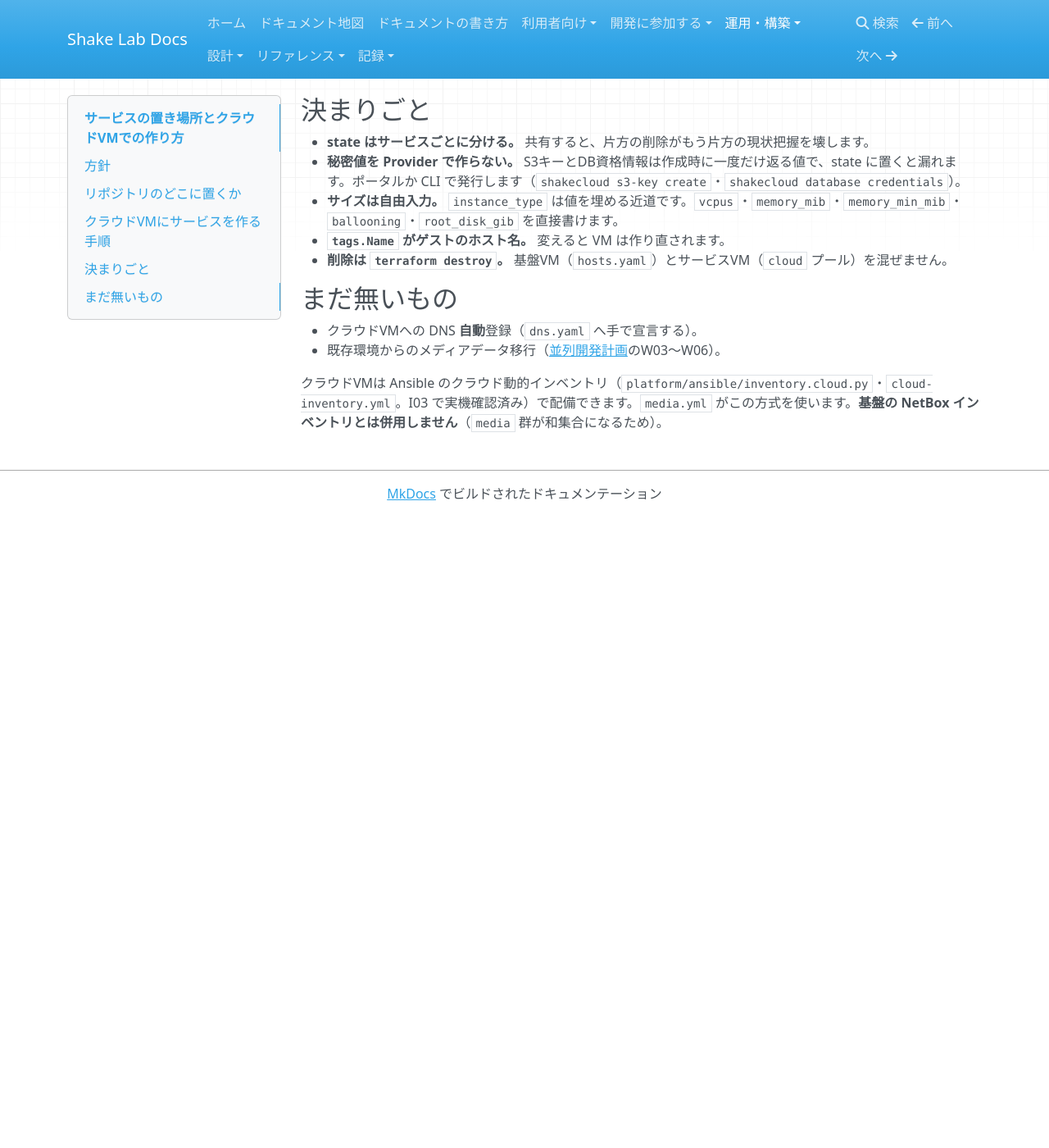
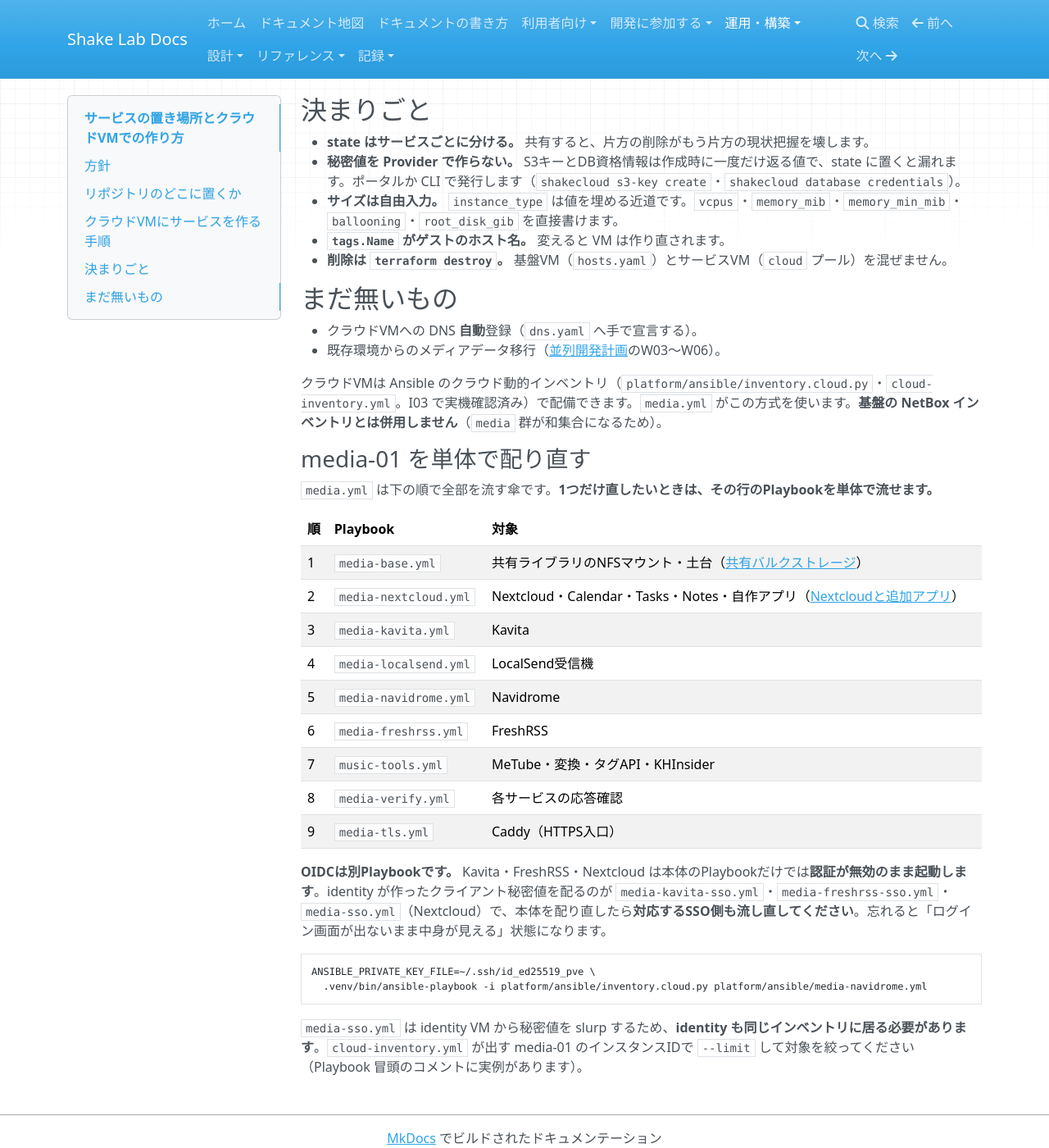
Before and after one commit to rurutheGeek/shake-cloud, an MkDocs documentation site: the page built from docs/operations/services.md, in a window 1280 px wide and 1400 px high, scrolled down 4741 px. Shown: the whole window at 82% size. Built offline with MkDocs 1.6.1, drawn with Linux system fonts in a browser that asks for light colours; nearby versions of some CDN libraries; a script that is not in the unit is left out; before the commit the page ends 5371 px from its top, so only the background shows below that; some of the changed text lies outside the part shown.

Commit message:
docs: 監視の運用ページを新設し、配り直しの手順を埋める
現状との食い違いではなく、内容そのものの不足を監査した。コード側の在庫
（Playbook・dns.yaml のレコード・stacks/*）と文書を突き合わせている。

- monitor-01 は稼働中でアラート23件・dead man's switch・UPS自動停止まで
  あるのに運用ページが無かった。実質的な記述は development/M01 だけで、
  これは開発計画であり節の並びも「2026-09-21追加」という変更履歴の形を
  していて、アラートが鳴った人が読む形になっていない。他の配備済み
  サブシステムはすべて運用ページを持つ。監視だけが例外だった。
  operations/monitoring.md を alerts.yml・compose.yaml・prometheus.yml・
  manage.py から書き起こす。経緯はM01に残し重複させない
- dns.yaml の全レコードを利用者向けページと突き合わせ、Grafana だけ
  「一般利用者も Viewer で入れる」のに案内が無いと分かった。
  services/index.md に足す
- media-01 は傘の media.yml しか書かれておらず、1つだけ直したい運用者は
  Playbook ディレクトリを読むしかなかった。実行順の表を services.md へ。
  あわせて media-*.yml 本体だけではOIDCが無効のまま起動する（秘密値は
  media-*-sso.yml が配る）落とし穴を書く。Playbook冒頭のコメントにしか
  なく、忘れるとログイン画面が出ないまま中身が見える

検出方法の訂正: Playbookをファイル名でgrepすると10本が未言及と出たが、
bootstrap.md は site.yml --tags pve-users の形で呼んでいた。タグ経由も
数えて再検査し pve-users.yml は誤検出と判明した。

検証: unittest 1034件 OK、mkdocs build --strict 成功、yamllint・
check-publication.py ともに追加の指摘なし。

Co-Authored-By: Claude Opus 5 <noreply@anthropic.com>
Claude-Session: https://claude.ai/code/session_014ELkTSSAgP2f91CWzUhWcg

````diff
--- a/docs/operations/services.md
+++ b/docs/operations/services.md
@@ -206,3 +206,29 @@ ssh debian@<address> 'sudo install -d -m 750 /opt/<name> \
 - 既存環境からのメディアデータ移行（[並列開発計画](../development/index.md)のW03〜W06）。
 
 クラウドVMは Ansible のクラウド動的インベントリ（`platform/ansible/inventory.cloud.py`・`cloud-inventory.yml`。I03 で実機確認済み）で配備できます。`media.yml` がこの方式を使います。**基盤の NetBox インベントリとは併用しません**（`media` 群が和集合になるため）。
+
+<a id="media-units"></a>
+### media-01 を単体で配り直す
+
+`media.yml` は下の順で全部を流す傘です。**1つだけ直したいときは、その行のPlaybookを単体で流せます。**
+
+| 順 | Playbook | 対象 |
+| --- | --- | --- |
+| 1 | `media-base.yml` | 共有ライブラリのNFSマウント・土台（[共有バルクストレージ](bulk-storage.md)） |
+| 2 | `media-nextcloud.yml` | Nextcloud・Calendar・Tasks・Notes・自作アプリ（[Nextcloudと追加アプリ](nextcloud.md)） |
+| 3 | `media-kavita.yml` | Kavita |
+| 4 | `media-localsend.yml` | LocalSend受信機 |
+| 5 | `media-navidrome.yml` | Navidrome |
+| 6 | `media-freshrss.yml` | FreshRSS |
+| 7 | `music-tools.yml` | MeTube・変換・タグAPI・KHInsider |
+| 8 | `media-verify.yml` | 各サービスの応答確認 |
+| 9 | `media-tls.yml` | Caddy（HTTPS入口） |
+
+**OIDCは別Playbookです。** Kavita・FreshRSS・Nextcloud は本体のPlaybookだけでは**認証が無効のまま起動します**。identity が作ったクライアント秘密値を配るのが `media-kavita-sso.yml`・`media-freshrss-sso.yml`・`media-sso.yml`（Nextcloud）で、本体を配り直したら**対応するSSO側も流し直してください**。忘れると「ログイン画面が出ないまま中身が見える」状態になります。
+
+```bash
+ANSIBLE_PRIVATE_KEY_FILE=~/.ssh/id_ed25519_pve \
+  .venv/bin/ansible-playbook -i platform/ansible/inventory.cloud.py platform/ansible/media-navidrome.yml
+```
+
+`media-sso.yml` は identity VM から秘密値を slurp するため、**identity も同じインベントリに居る必要があります**。`cloud-inventory.yml` が出す media-01 のインスタンスIDで `--limit` して対象を絞ってください（Playbook 冒頭のコメントに実例があります）。
--- a/mkdocs.yml
+++ b/mkdocs.yml
@@ -116,7 +116,8 @@ nav:
           - router-01 の設定まとめ: operations/router-config.md
           - DNS と広告遮断（AdGuard Home）: operations/adguard.md
           - ルータがつながらないときの調べ方: operations/router-troubleshooting.md
-      - 電源・確認・引き継ぎ:
+      - 監視・電源・確認・引き継ぎ:
+          - 監視（monitor-01）: operations/monitoring.md
           - 電源とUPS: operations/power.md
           - 確認と、はまりどころ: operations/verify.md
           - バックアップ（重要VM・セーブ）: operations/backup.md
````
Also changed, not shown: other parts of docs/operations/services.md (+2 -2 lines), agentlogs/20260923_0402_claude.md (added, +65 -0 lines), docs/map.md (+3 -2 lines), docs/operations/index.md (+2 -1 lines), docs/operations/monitoring.md (added, +163 -0 lines), docs/services/index.md (+4 -0 lines).
